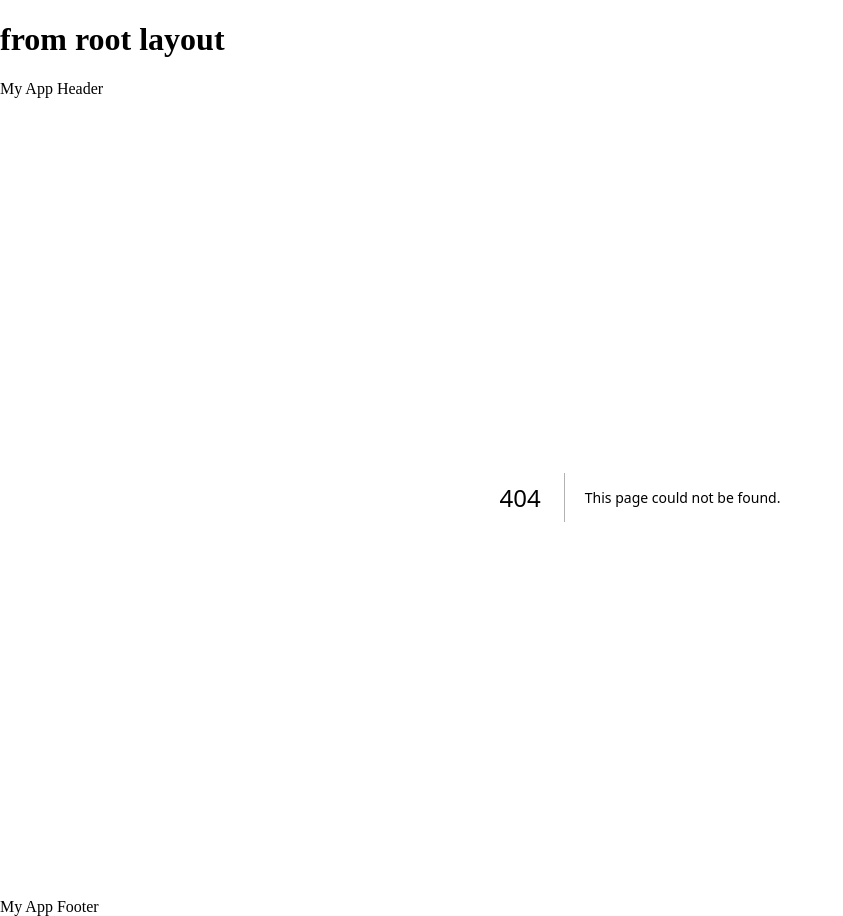
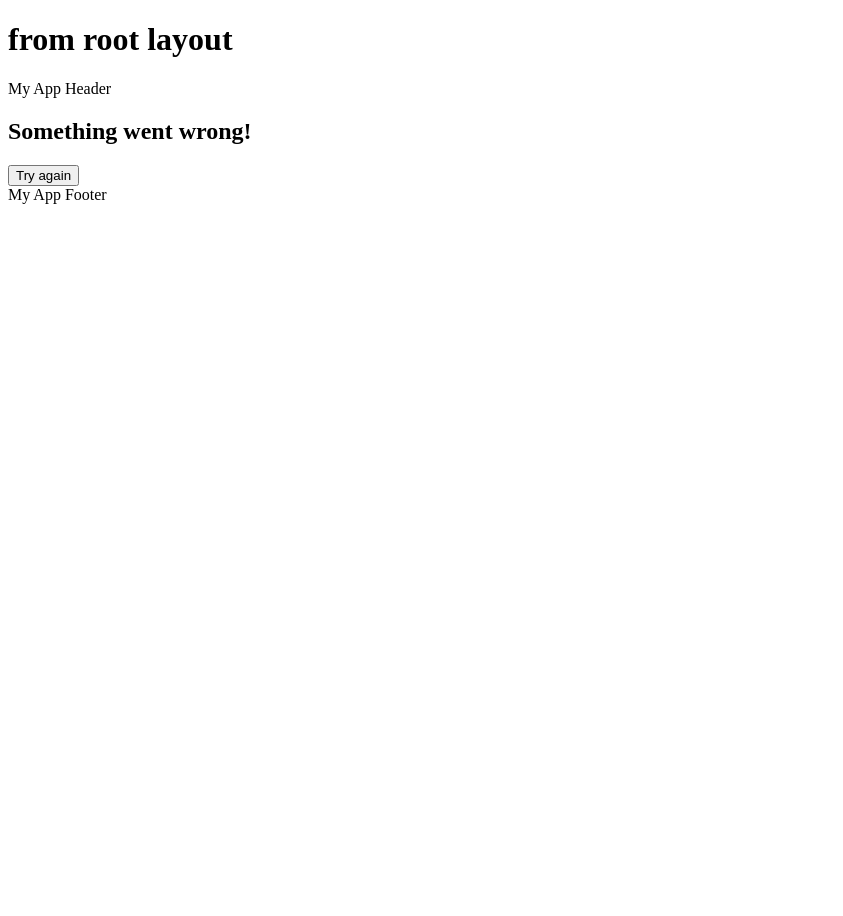
Before and after one commit to heinwaiyanhtet/Js-tech-stack-learning, a Next.js app in the folder next.js/: page /dashboard/settings/error in a window 1280 px wide. Before the commit this address had no page. Shown: the whole page, without its empty margins (0-843 px from the left). After the commit the page ends 800 px from the top, so only its background shows below. Built offline with nearby package versions, Linux system fonts and the light colour scheme.

Commit message:
error handling

```diff
--- /dev/null
+++ b/next.js/src/app/dashboard/settings/error/page.tsx
@@ -0,0 +1,30 @@
+'use client' // Error boundaries must be Client Components
+
+import { useEffect } from 'react'
+
+export default function page({
+  error,
+  reset,
+}: {
+  error: Error & { digest?: string }
+  reset: () => void
+}) {
+  useEffect(() => {
+    // Log the error to an error reporting service
+    console.error(error)
+  }, [error])
+
+  return (
+    <div>
+      <h2>Something went wrong!</h2>
+      <button
+        onClick={
+          // Attempt to recover by trying to re-render the segment
+          () => reset()
+        }
+      >
+        Try again
+      </button>
+    </div>
+  )
+}
--- /dev/null
+++ b/next.js/src/app/global-error.tsx
@@ -0,0 +1,19 @@
+'use client' // Error boundaries must be Client Components
+
+export default function GlobalError({
+  error,
+  reset,
+}: {
+  error: Error & { digest?: string }
+  reset: () => void
+}) {
+  return (
+    // global-error must include html and body tags
+    <html>
+      <body>
+        <h2>Something went wrong!</h2>
+        <button onClick={() => reset()}>Try again</button>
+      </body>
+    </html>
+  )
+}
```
Also changed, not shown: next.js/src/app/actions.ts (added, +23 -0 lines), next.js/src/app/ui/signup/page.tsx (added, +26 -0 lines).
